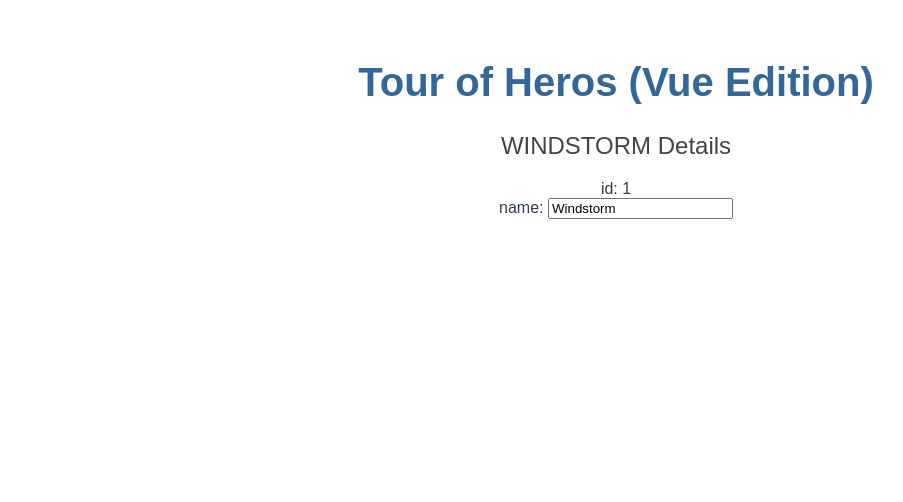
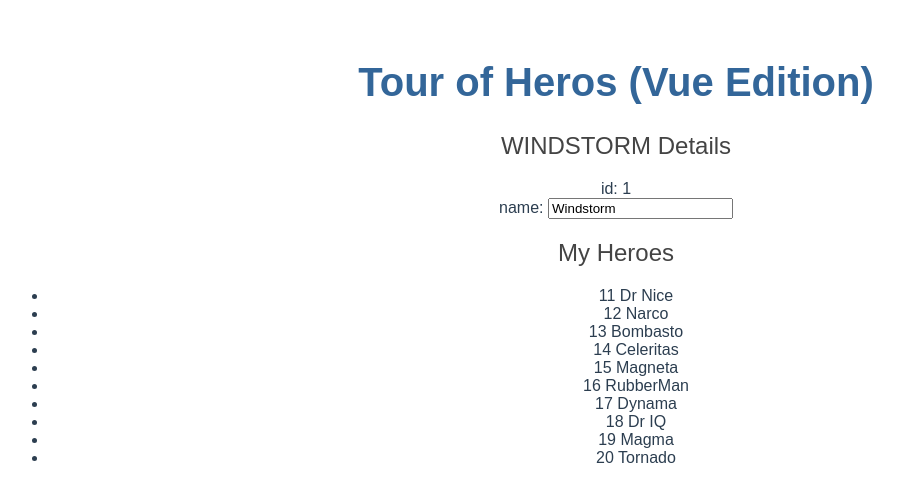
Before and after one commit to codevsdesign/TourOfHerosVue, a Vue app in the folder vue-tour-of-heros/: page /#/ in a window 1280 px wide. Shown: the top 502 px of the page, without its empty margins (24-927 px from the left). Built offline with nearby package versions, Linux system fonts and the light colour scheme.

Commit message:
List heroes with v-for
So Vue uses v-for and I need the bind key to hero's id
Added Heros back into App Shell

```diff
--- a/vue-tour-of-heros/src/App.vue
+++ b/vue-tour-of-heros/src/App.vue
@@ -2,6 +2,7 @@
   <div id="app">
     <h1>{{ title }}</h1>
     <hero />
+    <heroes />
    <!--  <router-view/> -->
   </div>
 </template>
@@ -9,6 +10,7 @@
 <script>
 
 import Hero from './components/hero'
+import Heroes from './components/heroes'
 
 export default {
   name: 'App',
@@ -18,7 +20,8 @@ export default {
     }
   },
   components: {
-    Hero
+    Hero,
+    Heroes
   }
 }
 </script>
--- a/vue-tour-of-heros/src/components/heroes.vue
+++ b/vue-tour-of-heros/src/components/heroes.vue
@@ -1,16 +1,18 @@
 <template>
   <div>
-    <label>name:
-      <input v-model="hero.name" placeholder="name"/>
-    </label>
-  {{ hero }}
+    <h2>My Heroes</h2>
+    <ul class="heroes">
+      <li v-for="hero in heros" :key="hero.id">
+        <span class="badge">{{hero.id}}</span> {{hero.name}}
+      </li>
+    </ul>
   </div>
 </template>
 
 <script>
 export default {
   name: 'Heroes',
-  data(){
+  data () {
     return {
       heros: [
         { id: 11, name: 'Dr Nice' },
```
